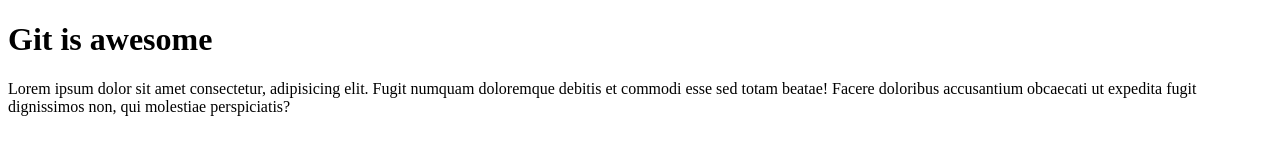
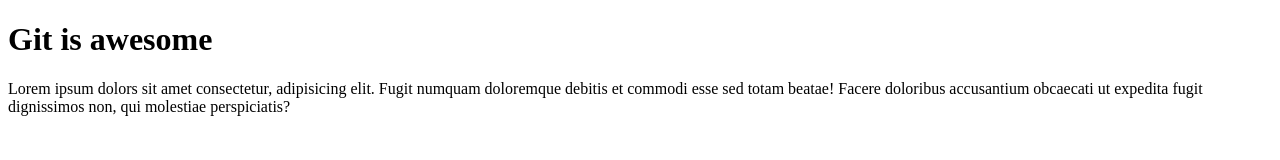
Before and after one commit to michaelfaisst/git-example, a plain HTML site: page index.html in a window 1280 px wide. Drawn offline with Linux system fonts and the light colour scheme.

Commit message:
fixed typo

```diff
--- a/index.html
+++ b/index.html
@@ -9,6 +9,6 @@
 <body>
     <h1>Git is awesome</h1>
 
-    <p>Lorem ipsum dolor sit amet consectetur, adipisicing elit. Fugit numquam doloremque debitis et commodi esse sed totam beatae! Facere doloribus accusantium obcaecati ut expedita fugit dignissimos non, qui molestiae perspiciatis?</p>
+    <p>Lorem ipsum dolors sit amet consectetur, adipisicing elit. Fugit numquam doloremque debitis et commodi esse sed totam beatae! Facere doloribus accusantium obcaecati ut expedita fugit dignissimos non, qui molestiae perspiciatis?</p>
 </body>
 </html>
```
